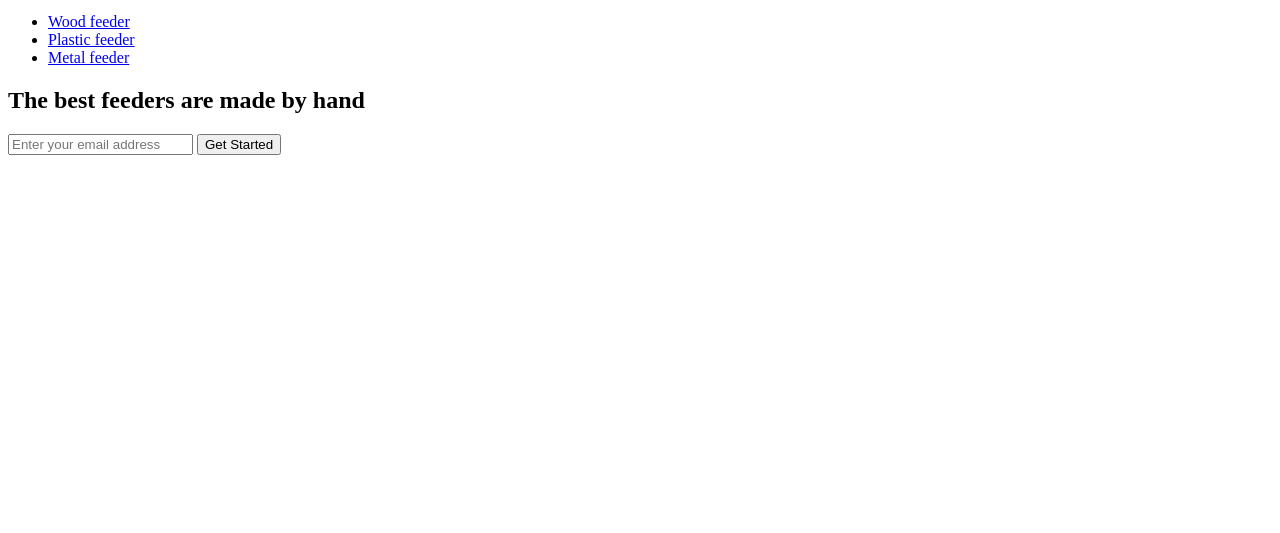
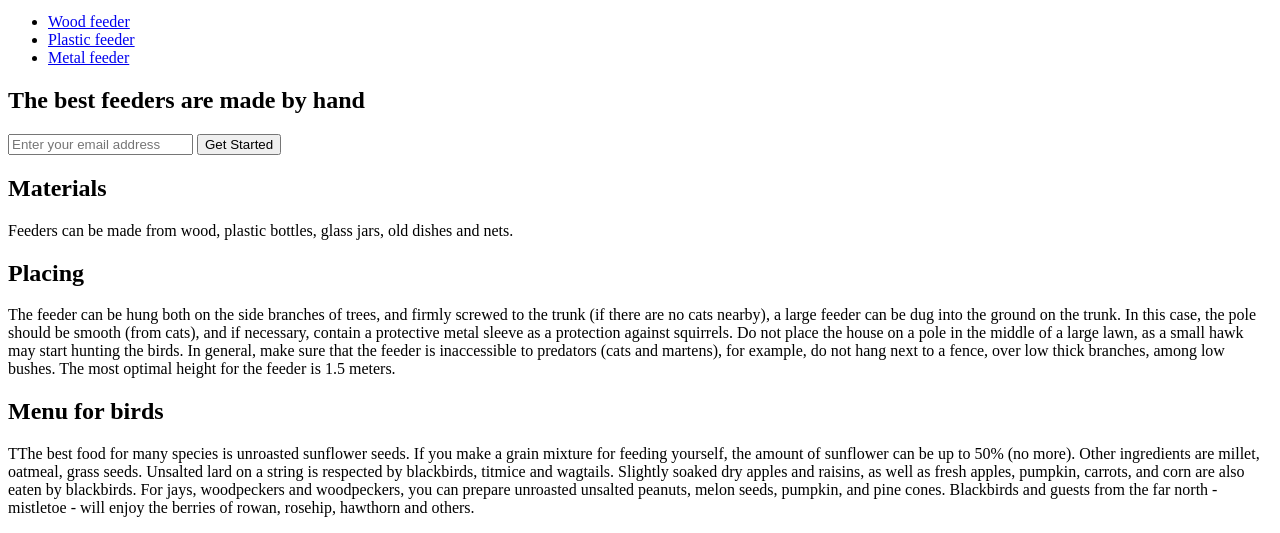
Before and after one commit to Potapchuc/website-wood-bird, a plain HTML site: page index.html in a window 1280 px wide. Shown: the part 349-882 px from the top of the page. Before the commit the page ends 800 px from the top, so only its background shows below. Drawn offline with Linux system fonts and the light colour scheme.

Commit message:
information-block

```diff
--- a/index.html
+++ b/index.html
@@ -28,16 +28,49 @@
         </nav>
     </header>
     <div class="header-blok-finish"></div>
-    <section id="test-search"></section>
+    <section id="test-search">
     <h2>The best feeders are made by hand</h2>
     <form id="send-address" action="https://www.freecodecamp.com/email-submit">
         <input name="email" id="email" type="email" placeholder="Enter your email address" required>
         <input type="submit" id="submit" value="Get Started" class="button">
+    </form>
+</section>
+    <div class="information-block">
+<section id="information-block-feeder">
+<div class="information__material">
+    <div class="line-material">
+    <div class="icon-material"></div>
+<div class="deck-material">
+    <h2>Materials</h2>
+    <p>Feeders can be made from wood, plastic bottles, glass jars, old dishes and nets.</p>
+</div>
+    </div>
+    <div class="line-placing">
+        <div class="icon-placing"></div>
+    <div class="deck-placing">
+        <h2>Placing</h2>
+        <p>The feeder can be hung both on the side branches of trees, and firmly screwed to the trunk (if there are no cats nearby), a large feeder can be dug into the ground on the trunk. In this case, the pole should be smooth (from cats), and if necessary, contain a protective metal sleeve as a protection against squirrels. Do not place the house on a pole in the middle of a large lawn, as a small hawk may start hunting the birds. In general, make sure that the feeder is inaccessible to predators (cats and martens), for example, do not hang next to a fence, over low thick branches, among low bushes. The most optimal height for the feeder is 1.5 meters.</p>
+    </div>
+        </div>
+        <div class="line-menu">
+            <div class="icon-menu"></div>
+        <div class="menu-placing">
+            <h2>Menu for birds</h2>
+            <p>TThe best food for many species is unroasted sunflower seeds. If you make a grain mixture for feeding yourself, the amount of sunflower can be up to 50% (no more). Other ingredients are millet, oatmeal, grass seeds. Unsalted lard on a string is respected by blackbirds, titmice and wagtails. Slightly soaked dry apples and raisins, as well as fresh apples, pumpkin, carrots, and corn are also eaten by blackbirds. For jays, woodpeckers and woodpeckers, you can prepare unroasted unsalted peanuts, melon seeds, pumpkin, and pine cones. Blackbirds and guests from the far north - mistletoe - will enjoy the berries of rowan, rosehip, hawthorn and others.</p>
+        </div>
+            </div>
 
-    </form>
-</div>
+
+    </div>
+
+
+</section>
+    </div>
 
 
 
+
+
+</div>
 </body>
 </html>
```
